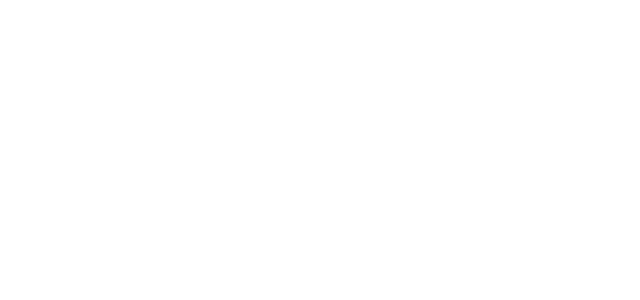
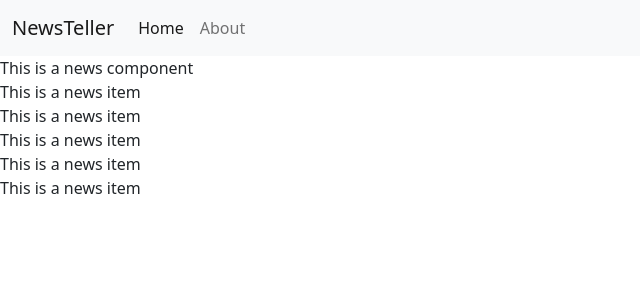
Before and after one commit to jaitrived123456789/NewsTeller, a React (Create React App) app: page / in a window 1280 px wide. Shown: the top 300 px of the page, without its empty margins (0-640 px from the left). Built offline with nearby package versions, Linux system fonts and the light colour scheme.

Commit message:
new components added

```diff
--- a/public/index.html
+++ b/public/index.html
@@ -15,6 +15,7 @@
       user's mobile device or desktop. See https://developers.google.com/web/fundamentals/web-app-manifest/
     -->
     <link rel="manifest" href="%PUBLIC_URL%/manifest.json" />
+    <link href="https://cdn.jsdelivr.net/npm/bootstrap@5.1.3/dist/css/bootstrap.min.css" rel="stylesheet" integrity="sha384-1BmE4kWBq78iYhFldvKuhfTAU6auU8tT94WrHftjDbrCEXSU1oBoqyl2QvZ6jIW3" crossorigin="anonymous">
     <!--
       Notice the use of %PUBLIC_URL% in the tags above.
       It will be replaced with the URL of the `public` folder during the build.
@@ -24,7 +25,7 @@
       work correctly both with client-side routing and a non-root public URL.
       Learn how to configure a non-root public URL by running `npm run build`.
     -->
-    <title>React App</title>
+    <title>NewsTeller</title>
   </head>
   <body>
     <noscript>You need to enable JavaScript to run this app.</noscript>
@@ -39,5 +40,10 @@
       To begin the development, run `npm start` or `yarn start`.
       To create a production bundle, use `npm run build` or `yarn build`.
     -->
+
+    <script src="https://cdn.jsdelivr.net/npm/@popperjs/core@2.10.2/dist/umd/popper.min.js" integrity="sha384-7+zCNj/IqJ95wo16oMtfsKbZ9ccEh31eOz1HGyDuCQ6wgnyJNSYdrPa03rtR1zdB" crossorigin="anonymous"></script>
+<script src="https://cdn.jsdelivr.net/npm/bootstrap@5.1.3/dist/js/bootstrap.min.js" integrity="sha384-QJHtvGhmr9XOIpI6YVutG+2QOK9T+ZnN4kzFN1RtK3zEFEIsxhlmWl5/YESvpZ13" crossorigin="anonymous"></script>
+
+
   </body>
 </html>
--- a/src/App.js
+++ b/src/App.js
@@ -1,13 +1,24 @@
 
 import './App.css';
-
+import NavBar from './components/NavBar';
 import React, { Component } from 'react'
+import News from './components/News';
 
 export default class App extends Component {
   render() {
     return (
       <div>
 
+      <NavBar/>
+      <News/>
+
+
+
+
+
+
+
+
       </div>
     )
   }
--- /dev/null
+++ b/src/components/NavBar.js
@@ -0,0 +1,39 @@
+import React, { Component } from 'react'
+import PropTypes from 'prop-types'
+
+export class NavBar extends Component {
+    static propTypes = {
+
+    }
+
+    render() {
+        return (
+            <div>
+
+                <nav className="navbar navbar-expand-lg navbar-light bg-light">
+                    <div className="container-fluid">
+                        <a className="navbar-brand" href="/">NewsTeller</a>
+                        <button className="navbar-toggler" type="button" data-bs-toggle="collapse" data-bs-target="#navbarSupportedContent" aria-controls="navbarSupportedContent" aria-expanded="false" aria-label="Toggle navigation">
+                            <span className="navbar-toggler-icon"></span>
+                        </button>
+                        <div className="collapse navbar-collapse" id="navbarSupportedContent">
+                            <ul className="navbar-nav me-auto mb-2 mb-lg-0">
+                                <li className="nav-item">
+                                    <a className="nav-link active" aria-current="page" href="/">Home</a>
+                                </li>
+                                <li className="nav-item">
+                                    <a className="nav-link" href="/About">About</a>
+                                </li>
+
+                            </ul>
+
+                        </div>
+                    </div>
+                </nav>
+
+            </div>
+        )
+    }
+}
+
+export default NavBar
--- /dev/null
+++ b/src/components/News.js
@@ -0,0 +1,19 @@
+import React, { Component } from 'react'
+import NewsItem from './NewsItem'
+
+export class News extends Component {
+  render() {
+    return (
+      <div>
+        This is a news component
+        <NewsItem/>
+        <NewsItem/>
+        <NewsItem/>
+        <NewsItem/>
+        <NewsItem/>
+      </div>
+    )
+  }
+}
+
+export default News
--- /dev/null
+++ b/src/components/NewsItem.js
@@ -0,0 +1,13 @@
+import React, { Component } from 'react'
+
+export class NewsItem extends Component {
+  render() {
+    return (
+      <div>
+        This is a news item
+      </div>
+    )
+  }
+}
+
+export default NewsItem
```
